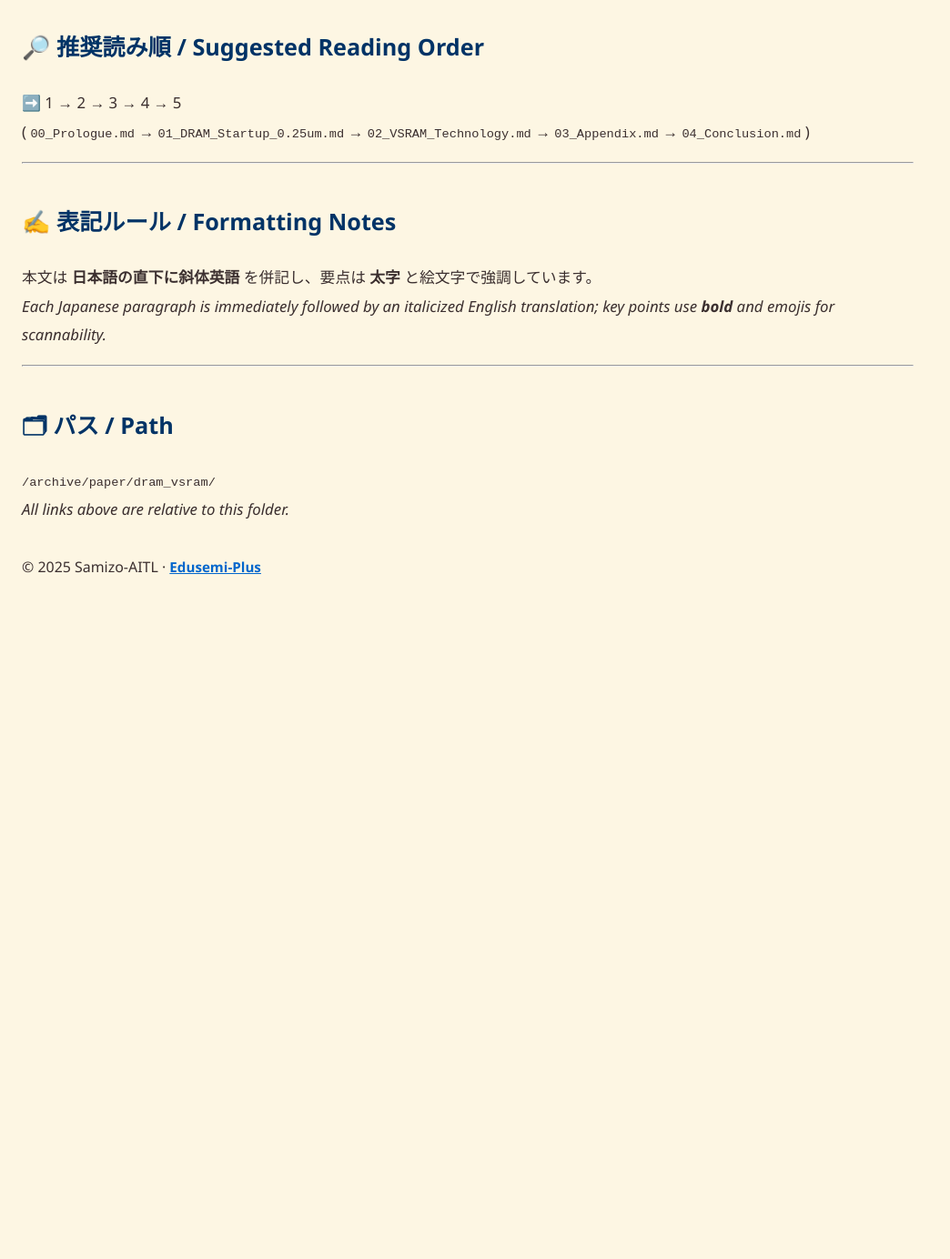
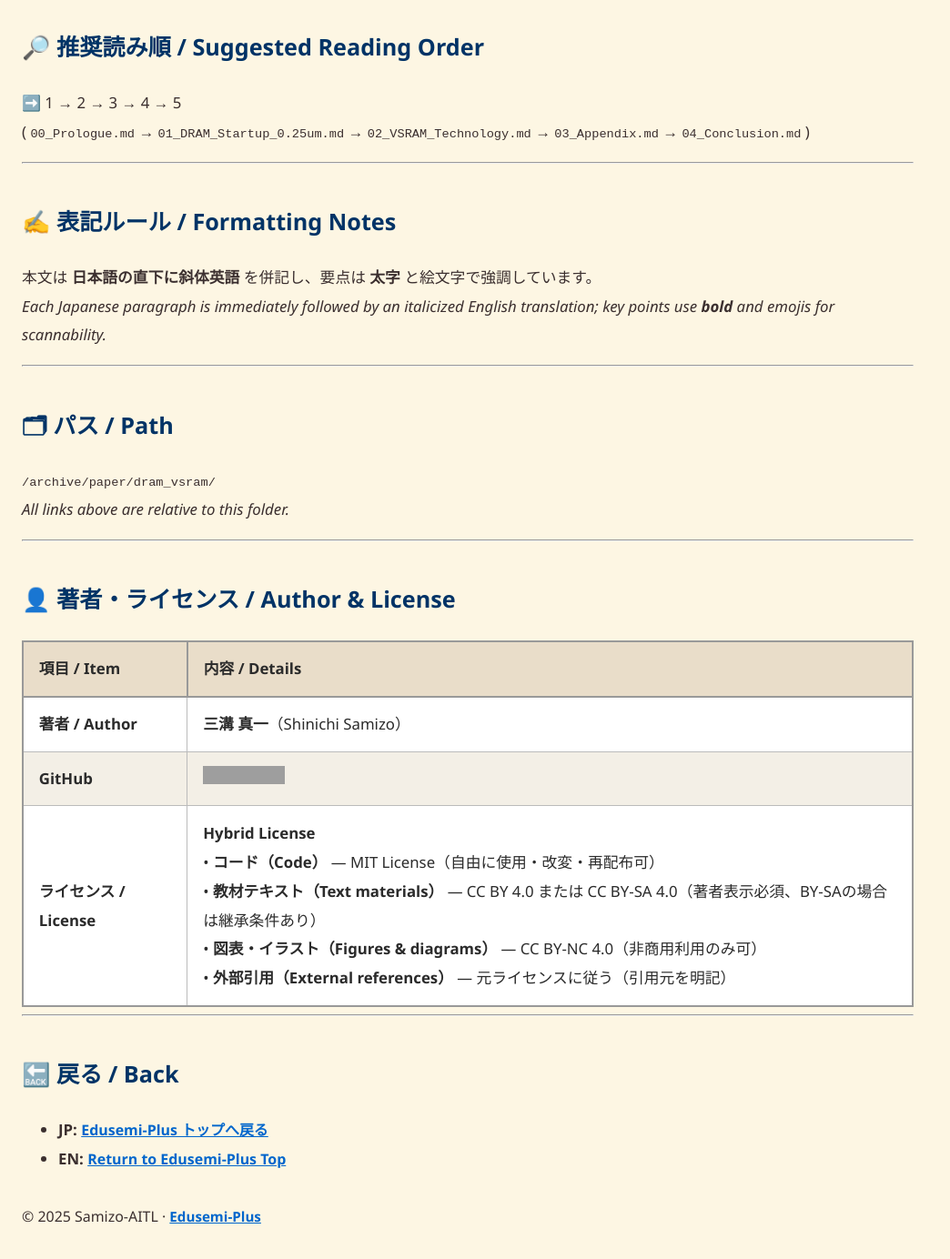
Before and after one commit to Samizo-AITL/Edusemi-Plus, a Jekyll site: the page built from archive/paper/dram_vsram/index.md, in a window 1280 px wide and 1400 px high, scrolled down 1431 px. Shown: the top 1384 px of the window at 91% size, without its empty margins (0-1044 px from the left). Built offline with Jekyll 4.4.1, drawn with Linux system fonts in a browser that asks for light colours; before the commit the page ends 2117 px from its top, so only the background shows below that; grey boxes are pictures that could not be loaded.

Commit message:
Update index.md

```diff
--- a/archive/paper/dram_vsram/index.md
+++ b/archive/paper/dram_vsram/index.md
@@ -53,3 +53,19 @@ title: "DRAM/VSRAM 技術アーカイブ – 目次 / Index"
 
 `/archive/paper/dram_vsram/`
 *All links above are relative to this folder.*
+
+---
+
+## 👤 **著者・ライセンス / Author & License**
+
+| **項目 / Item** | **内容 / Details** |
+|-----------------|--------------------|
+| **著者 / Author** | **三溝 真一**（Shinichi Samizo） |
+| **GitHub** | [![GitHub](https://img.shields.io/badge/GitHub-Samizo--AITL-blue?style=for-the-badge&logo=github)](https://github.com/Samizo-AITL) |
+| **ライセンス / License** | **Hybrid License**<br>• **コード（Code）** — MIT License（自由に使用・改変・再配布可）<br>• **教材テキスト（Text materials）** — CC BY 4.0 または CC BY-SA 4.0（著者表示必須、BY-SAの場合は継承条件あり）<br>• **図表・イラスト（Figures & diagrams）** — CC BY-NC 4.0（非商用利用のみ可）<br>• **外部引用（External references）** — 元ライセンスに従う（引用元を明記） |
+
+---
+
+## 🔙 戻る / Back
+- **JP:** [Edusemi-Plus トップへ戻る](https://samizo-aitl.github.io/Edusemi-Plus/index.html)
+- **EN:** [Return to Edusemi-Plus Top](https://samizo-aitl.github.io/Edusemi-Plus/index.html)
```
